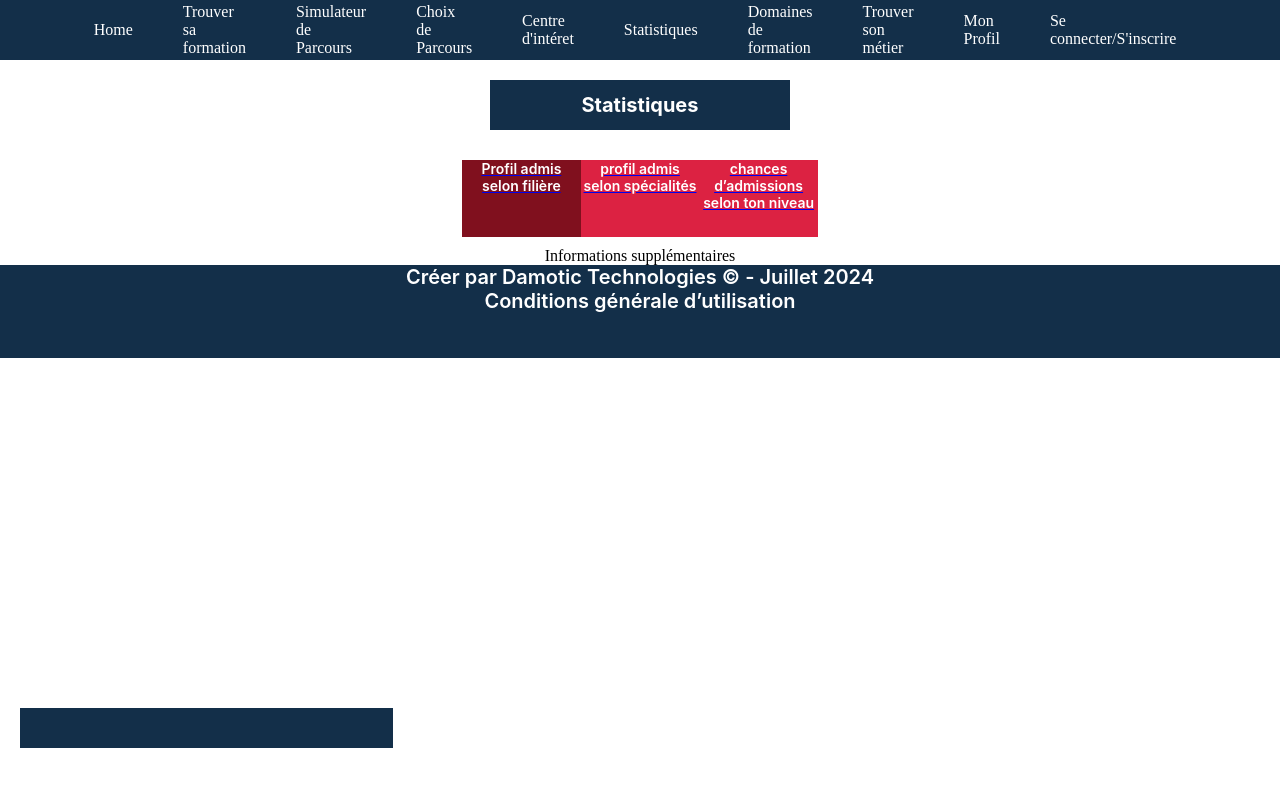
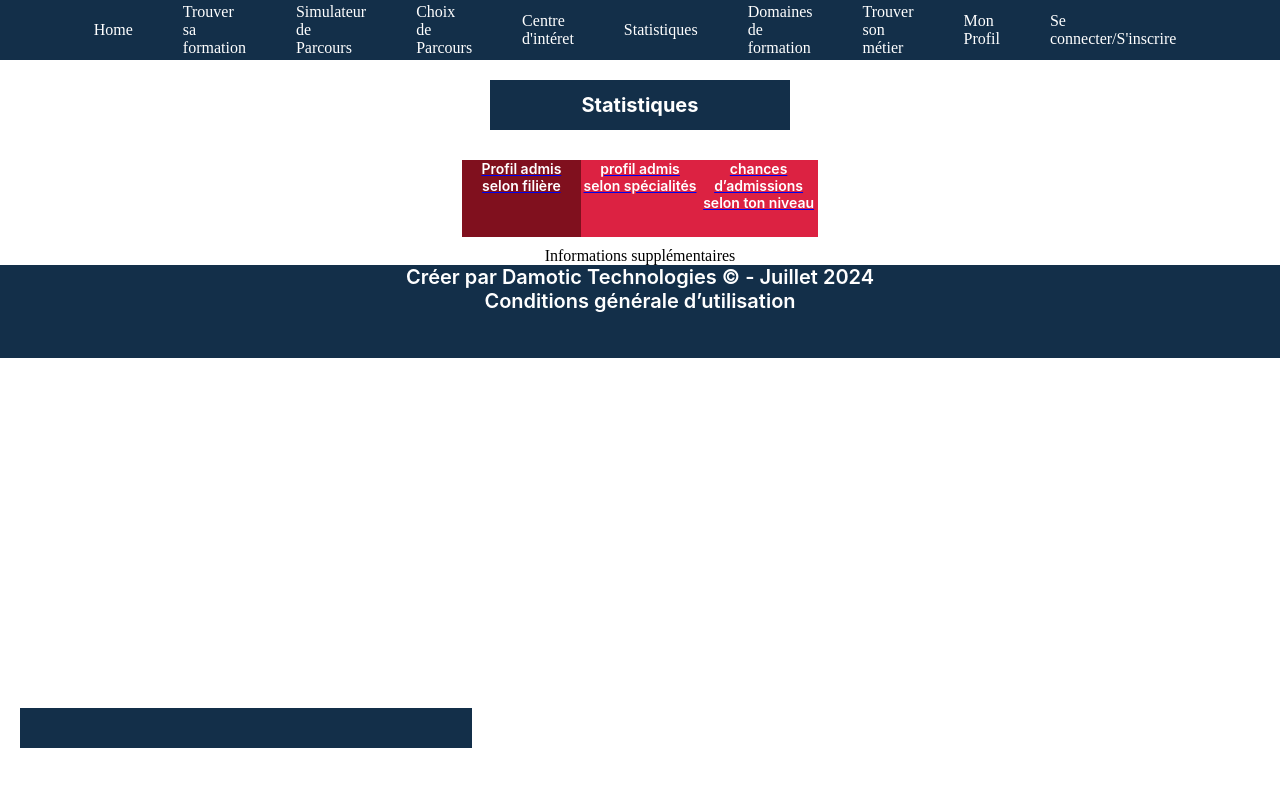
Before and after one commit to StagiairesDAMOTIC/FrontEndPsup, an Angular app: page /statistiques/ProfilAdmisFilieres in a window 1280 px wide. Shown: the top 786 px of the page. Built offline with nearby package versions, Linux system fonts and the light colour scheme.

Commit message:
correction position filtre chances admission niveau

```diff
--- a/src/app/app.component.css
+++ b/src/app/app.component.css
@@ -246,8 +246,8 @@ footer {
 }
 
 .sidebar-left {
-  width: 26%;
-  margin-left: 20px;
+  width : 412px;
+  margin: 0 0 0 20px;
   background: var(--bleu-damotic);
   padding: 20px;
   color: white;
```
